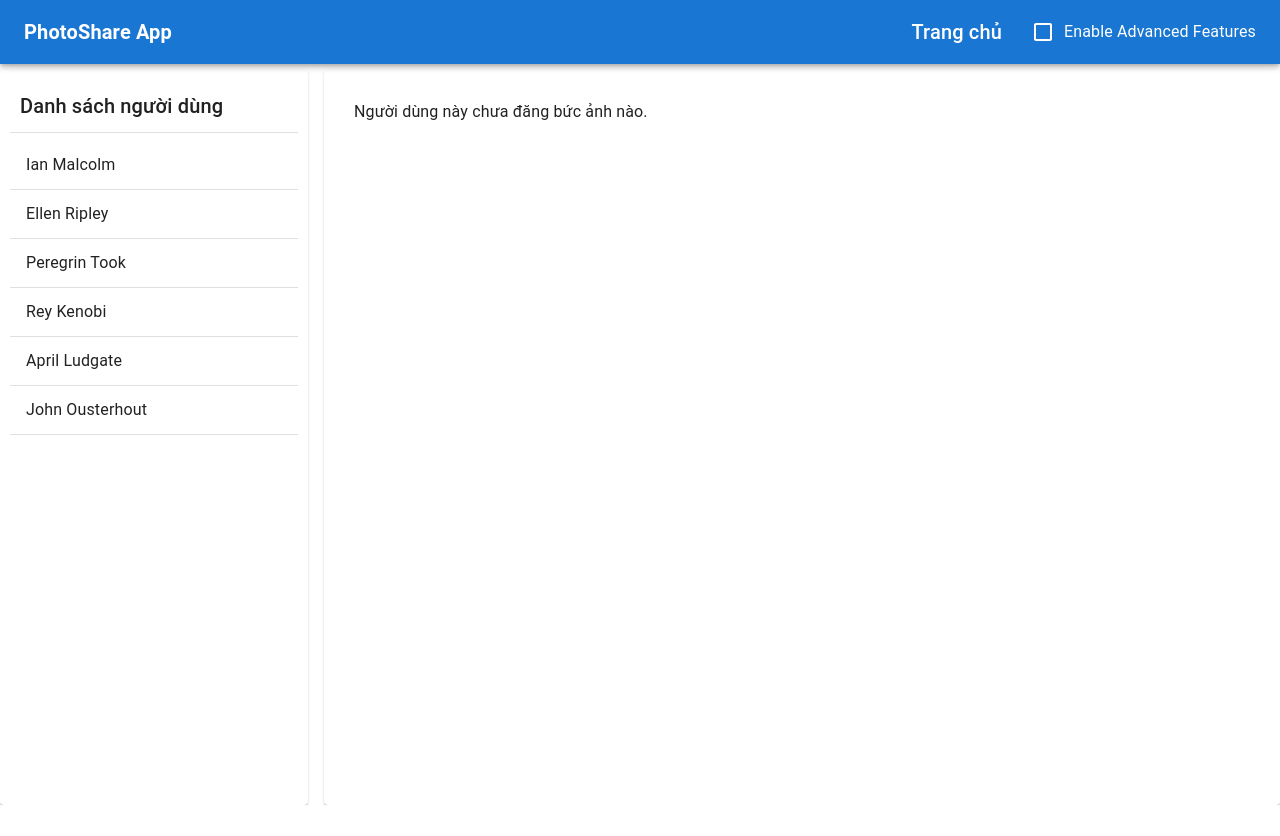
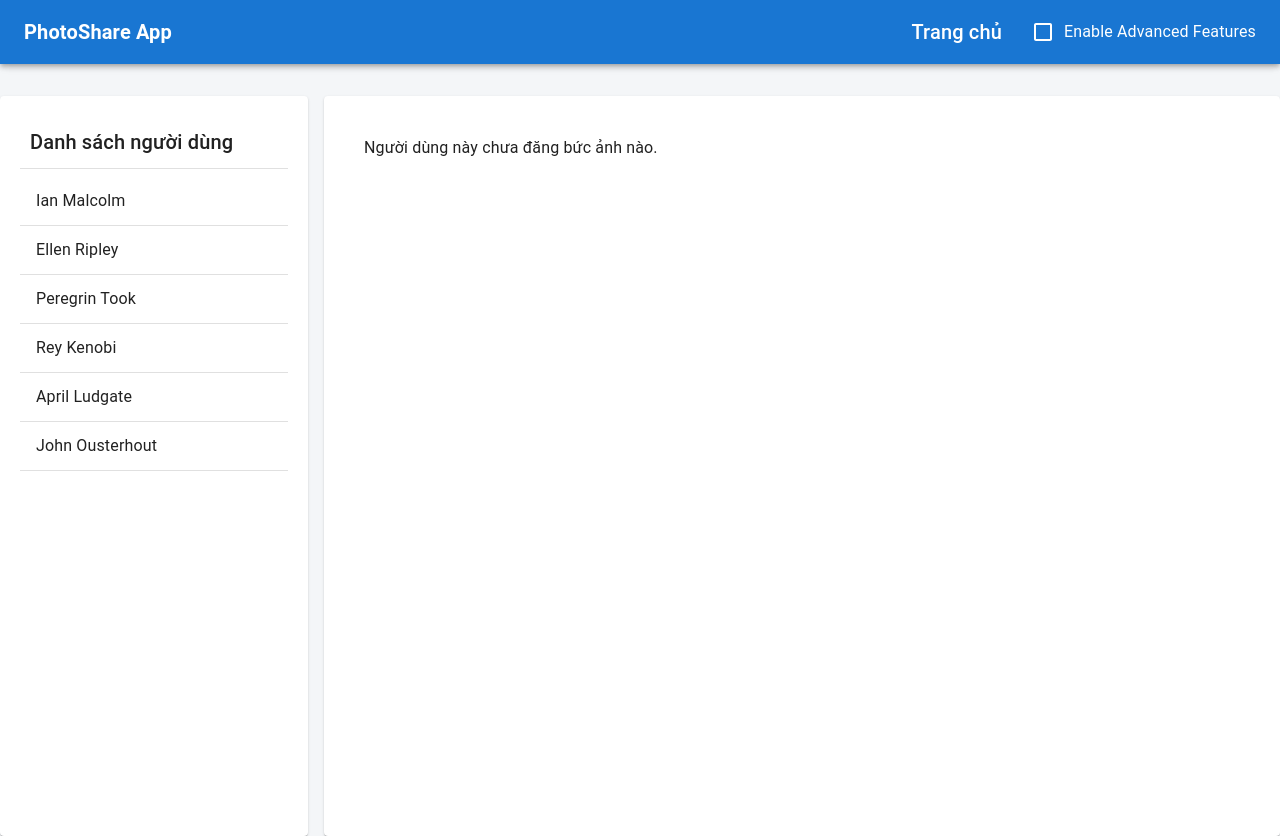
Before and after one commit to Qcwerty123/photo-sharing-v1, a React (Create React App) app: page /photos/1 in a window 1280 px wide. Before the commit the page ends 805 px from the top, so only its background shows below. Built offline with nearby package versions, Linux system fonts and the light colour scheme.

Commit message:
update app.css

```diff
--- a/src/App.css
+++ b/src/App.css
@@ -1,8 +1,39 @@
-.main-topbar-buffer {
-  margin-top: 70px;
+/* 1. Reset nền để các khối Paper (trắng) nổi bật hơn */
+body {
+  margin: 0;
+  padding: 0;
+  background-color: #f4f6f8;
+  font-family: "Roboto", "Helvetica", "Arial", sans-serif;
 }
 
+/* 2. Đệm khoảng trống cho TopBar fixed */
+.main-topbar-buffer {
+  margin-top: 80px;
+  width: 100%;
+}
+
+/* 3. Khung chứa chính (UserList và Main Content) */
 .main-grid-item {
-  height: calc(100vh - 85px);
-  padding: 10px;
+  height: calc(100vh - 100px);
+  padding: 20px !important;
+  overflow-y: auto;
+  overflow-x: hidden;
 }
+
+/* Làm đẹp thanh cuộn (Scrollbar) */
+.main-grid-item::-webkit-scrollbar {
+  width: 8px;
+}
+
+.main-grid-item::-webkit-scrollbar-track {
+  background: transparent;
+}
+
+.main-grid-item::-webkit-scrollbar-thumb {
+  background-color: #bdbdbd;
+  border-radius: 10px;
+}
+
+.main-grid-item::-webkit-scrollbar-thumb:hover {
+  background-color: #9e9e9e;
+}
--- a/src/App.js
+++ b/src/App.js
@@ -1,16 +1,16 @@
 import './App.css';
 
-import React, { useState } from "react"; // Bổ sung useState
-import { Grid, Typography, Paper } from "@mui/material";
-import { BrowserRouter as Router, Route, Routes } from "react-router-dom";
+import React, { useState } from "react";
+import { Grid, Paper } from "@mui/material";
+import { BrowserRouter as Router, Route, Routes, Navigate } from "react-router-dom";
 
 import TopBar from "./components/TopBar";
 import UserDetail from "./components/UserDetail";
 import UserList from "./components/UserList";
 import UserPhotos from "./components/UserPhotos";
 
-const App = (props) => {
-  // Thêm state để quản lý tính năng Advanced Features (Extra Credit)
+const App = () => {
+  // Trạng thái bật/tắt tính năng nâng cao (Extra Credit)
   const [advancedFeatures, setAdvancedFeatures] = useState(false);
 
   return (
@@ -18,18 +18,20 @@ const App = (props) => {
       <div>
         <Grid container spacing={2}>
           <Grid item xs={12}>
-              {/* Truyền state và hàm set xuống TopBar để điều khiển Checkbox */}
             <TopBar
               advancedFeatures={advancedFeatures}
               setAdvancedFeatures={setAdvancedFeatures}
             />
           </Grid>
+
           <div className="main-topbar-buffer" />
+
           <Grid item sm={3}>
             <Paper className="main-grid-item">
               <UserList />
             </Paper>
           </Grid>
+
           <Grid item sm={9}>
             <Paper className="main-grid-item">
               <Routes>
@@ -38,8 +40,6 @@ const App = (props) => {
                   element={<UserDetail />}
                 />
 
-                  {/* Cấu hình 2 Route cho UserPhotos để hỗ trợ Deep Linking.
-                      Một cái có photoId, một cái không có, cả hai đều trỏ về 1 Component */}
                 <Route
                   path="/photos/:userId/:photoId"
                   element={<UserPhotos advancedFeatures={advancedFeatures} />}
@@ -50,6 +50,8 @@ const App = (props) => {
                 />
 
                 <Route path="/users" element={<UserList />} />
+
+                <Route path="/" element={<Navigate to="/users" />} />
               </Routes>
             </Paper>
           </Grid>
```
Lines whose indentation alone changed are shown as unchanged.
